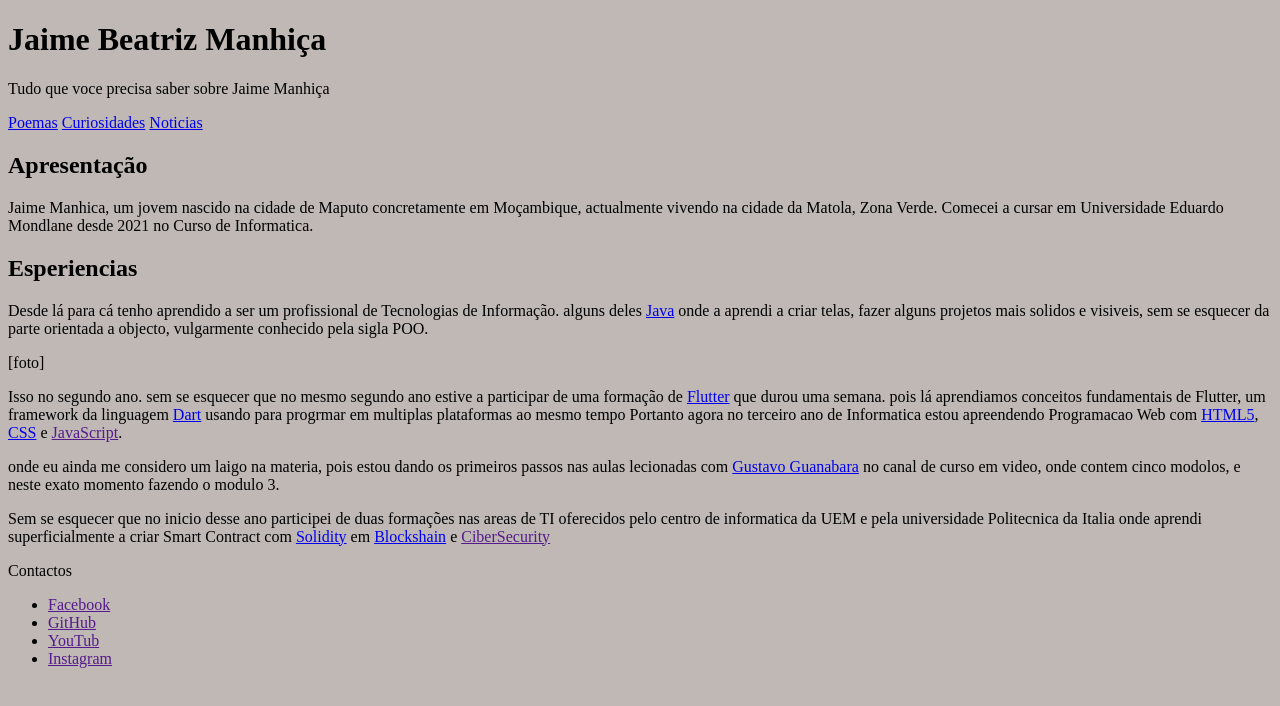
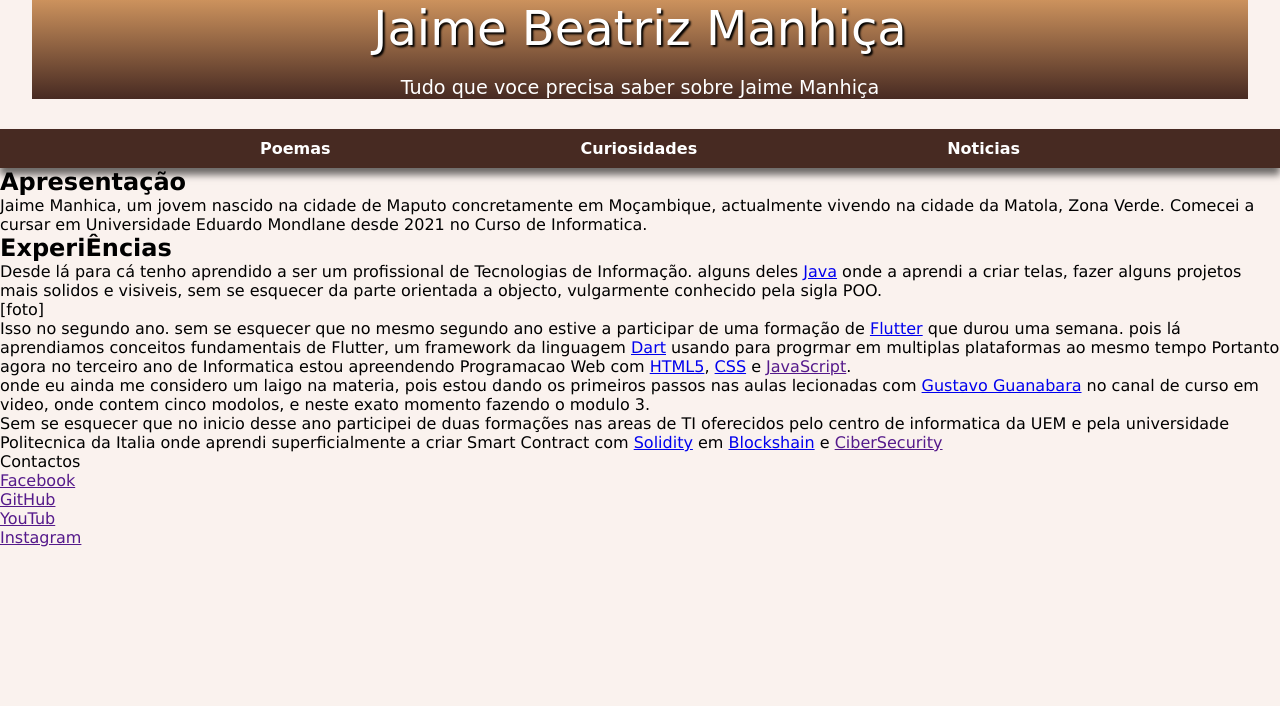
Before and after one commit to JaymeManhica/portifolio, a plain HTML site: page index.html in a window 1280 px wide. Drawn offline with Linux system fonts and the light colour scheme; a web font is replaced by a local one.

Commit message:
portifolio actualizado

```diff
--- a/index.html
+++ b/index.html
@@ -22,7 +22,8 @@
         <article>
             <h2>Apresentação</h2>
             <p>Jaime Manhica,  um jovem nascido na cidade de Maputo concretamente em Moçambique, actualmente vivendo na cidade da Matola, Zona Verde. Comecei a cursar em Universidade Eduardo Mondlane desde 2021 no Curso de Informatica.</p>
-            <h2>Esperiencias </h2>
+            <h2>ExperiÊncias </h2>
+
             <p>Desde lá para cá tenho aprendido a ser um profissional de Tecnologias de Informação. alguns deles <a href="#">Java</a> onde a aprendi a criar telas, fazer alguns projetos mais solidos e visiveis, sem se esquecer da parte orientada a objecto, vulgarmente conhecido pela sigla POO.</p>
 
             [foto]
--- a/stilo.css
+++ b/stilo.css
@@ -1,4 +1,85 @@
+
 @charset "UTF-8";
-body{
-    background-color: #75655f75;
+@import url('https://fonts.googleapis.com/css2?family=Alkatra&display=swap');
+@import url('https://fonts.googleapis.com/css2?family=Alkatra&family=Delicious+Handrawn&display=swap');
+@import url('https://fonts.googleapis.com/css2?family=Passion+One&family=Sriracha&display=swap');
+
+
+:root{
+    --fonte1: 'Alkatra', cursive;
+    --fonte3: 'Delicious Handrawn', cursive;
+    --fonte2: 'Alkatra', cursive;
+    --fonte4: 'Passion One',cursive;
+
+        --cor0: #1e110b;
+        --cor1: #472A22;
+        --cor2: #6a371c;
+        --cor3: #cc925d;
+        --cor4: #a74c2a;
+        --cor5: #791f06;
+        --cor6: #805500;
 }
+
+
+body,html{
+    background-color: #e9c9bb21;
+    min-height: 100vh;
+    font-family: var(--fonte1);
+}
+
+*{
+    font-family:Verdana, Geneva, Tahoma, sans-serif;
+    margin: 0px;
+    padding: 0px;
+}
+
+header{
+
+
+    background-image: linear-gradient(to bottom, var(--cor3), var(--cor1));
+    text-align: center;
+    max-width: 95%;
+    min-height: 30%;
+    margin: auto;
+
+}
+header > h1{
+    color: white;
+    font-family: var(--fonte2);
+    margin-bottom: 20px;
+    font-size: 3em;
+    text-shadow: 2px 2px 2px black;
+    font-weight: normal;
+}
+
+header >p{
+    color: white;
+    font-family: var(--fonte2);
+    font-size: 1.2em;
+    text-align: center;
+    max-width: 500px;
+    margin: auto;
+    margin-bottom: 30px;
+
+}
+nav{
+    background-color: var(--cor1);
+    padding: 10px;
+    display: flex;
+    justify-content:space-evenly;
+    box-shadow: 0px 7px 7px rgba(0, 0, 0, 0.562);
+}
+nav > a{
+    color: white;
+    font-family: var(--fonte2);
+    text-decoration: none;
+    transition-duration: 1s;
+    font-weight: bold;
+}
+nav > a:hover {
+    background-color: var(--cor3);
+    border-radius: 20px;
+    color: #472A22;
+
+
+}
```
